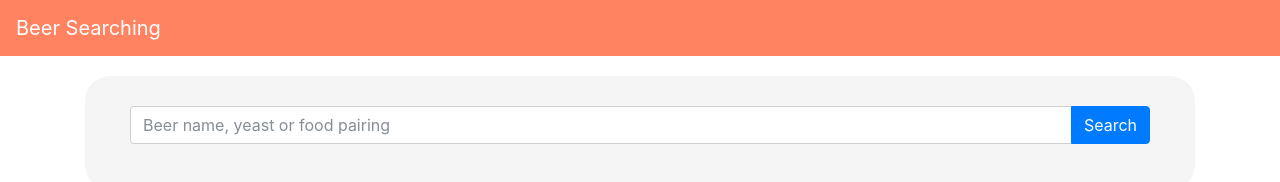
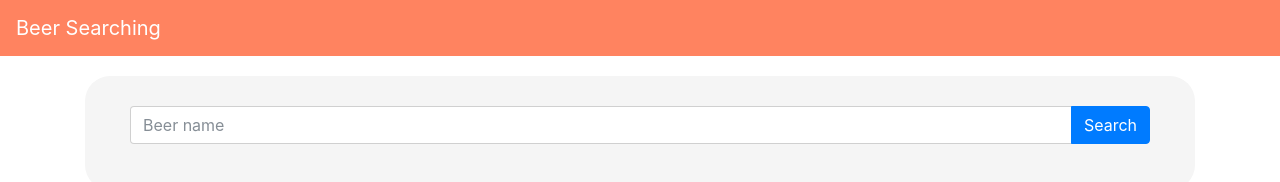
Before and after one commit to popprin/CP353_HW03, a website: page index.html in a window 1280 px wide. Drawn offline with nearby package versions, Linux system fonts and the light colour scheme; no server answers.

Commit message:
Update index.html

```diff
--- a/index.html
+++ b/index.html
@@ -34,7 +34,7 @@
                 <div class="col">
                     <div class="form-group">
                         <div class="input-group">
-                            <input type="text" class="form-control" placeholder="Beer name, yeast or food pairing" id="inputText">
+                            <input type="text" class="form-control" placeholder="Beer name" id="inputText">
                             <span class="input-group-btn">
                         <button class="btn btn-primary" type="button" onclick="search()">Search</button>
                     </span>
```
